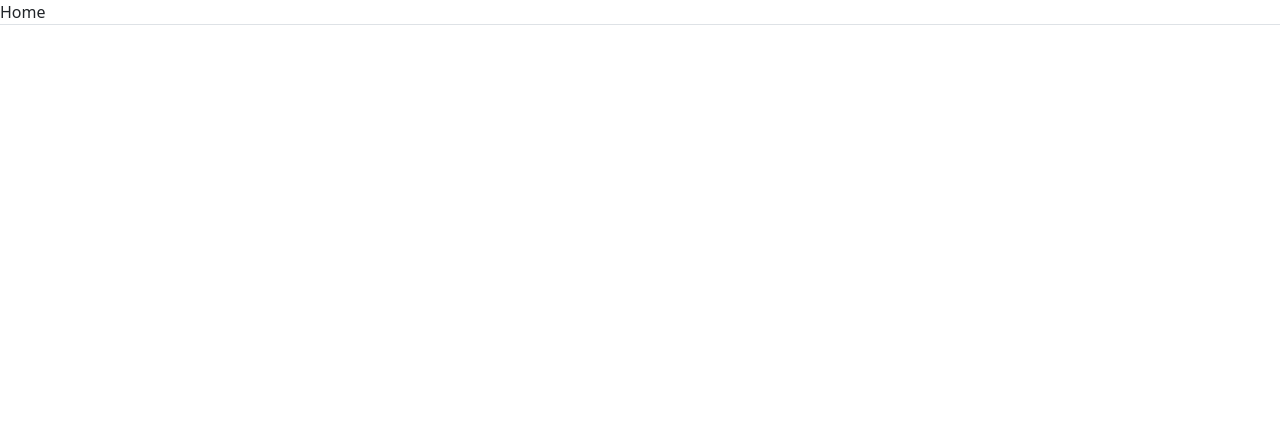
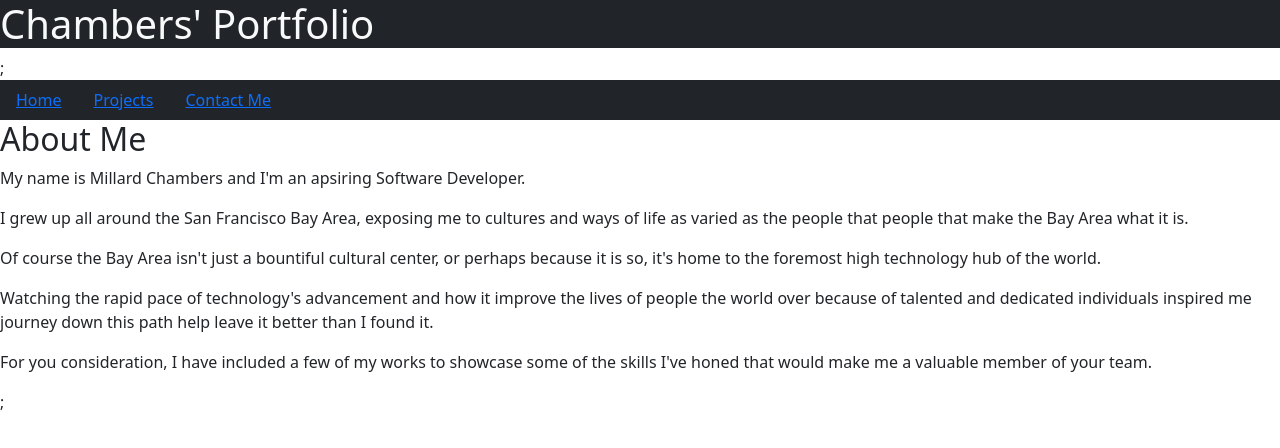
Before and after one commit to MChambersIV/Portfolio, a React (Create React App) app: page / in a window 1280 px wide. Shown: the top 448 px of the page. Built offline with nearby package versions, Linux system fonts and the light colour scheme.

Commit message:
reorganized page structure and added header component

```diff
--- a/src/App.js
+++ b/src/App.js
@@ -1,9 +1,9 @@
 import React from 'react';
-import Nav from './components/Nav';
+import Main from './Main';
 
 
 function App() {
-    return <Nav />;
+    return <Main />;
 }
 
 export default App;
--- /dev/null
+++ b/src/Main.js
@@ -0,0 +1,13 @@
+import React from 'react';
+import Nav from './components/Nav';
+
+
+function Main() {
+
+    return <div>
+            <Nav />;
+
+        </div>
+}
+
+export default Main;
--- /dev/null
+++ b/src/components/Header.js
@@ -0,0 +1,9 @@
+import React from "react";
+
+function Header() {
+    return (
+        <h1 className="title bg-dark text-light row-start">Chambers' Portfolio</h1>
+    )
+}
+
+export default Header;
--- a/src/components/Nav.js
+++ b/src/components/Nav.js
@@ -1,14 +1,30 @@
 import React from "react";
+import Home from "./pages/Home";
+import Header from "./Header";
 
 function Nav() {
     return (
-        <ul className="nav nav-tabs">
-      <li className="nav-item">
-        <a>
-          Home
-        </a>
-      </li>
-      </ul>
+      <div>
+          <Header />;
+            <ul className="nav bg-dark text-light">
+        <li className="nav-link">
+            <a href="#home">
+            Home
+            </a>
+        </li>
+        <li className="nav-link">
+            <a href="#projects">
+            Projects
+            </a>
+        </li>
+        <li className="nav-link">
+            <a href="#contact">
+            Contact Me
+            </a>
+        </li>
+            </ul>
+            <Home />
+      </div>
     )
 }
 
--- a/src/components/pages/Home.js
+++ b/src/components/pages/Home.js
@@ -0,0 +1,19 @@
+import React from 'react';
+
+
+function Home() {
+    return (
+
+    <div>
+        <h2>About Me</h2>
+        <p>My name is Millard Chambers and I'm an apsiring Software Developer.</p>
+        <p>I grew up all around the San Francisco Bay Area, exposing me to cultures and ways of life as varied as the people that people that make the Bay Area what it is.</p>
+        <p>Of course the Bay Area isn't just a bountiful cultural center, or perhaps because it is so, it's home to the foremost high technology hub of the world.</p>
+        <p>Watching the rapid pace of technology's advancement and how it improve the lives of people the world over because of talented and dedicated individuals inspired me journey down this path help leave it better than I found it.</p>
+        <p>For you consideration, I have included a few of my works to showcase some of the skills I've honed that would make me a valuable member of your team.</p>
+
+    </div>
+    )
+}
+
+export default Home;
```
